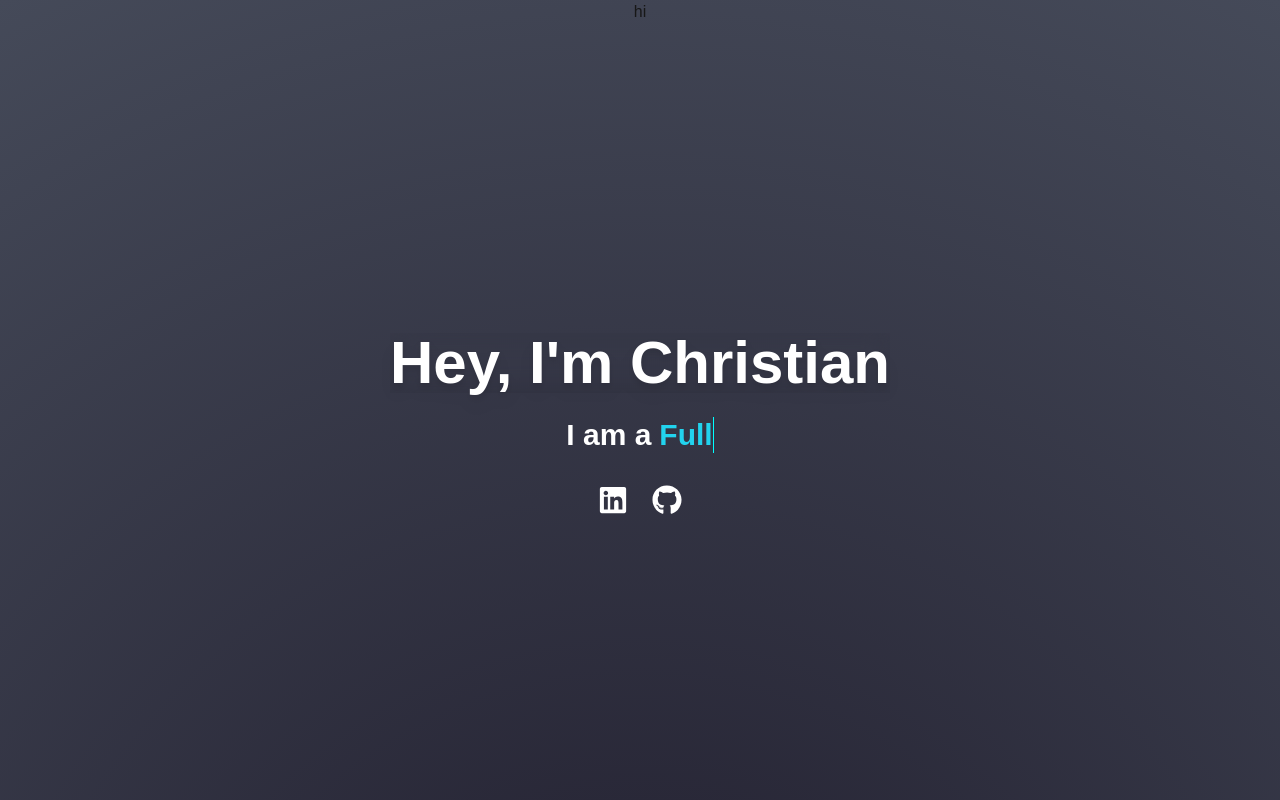
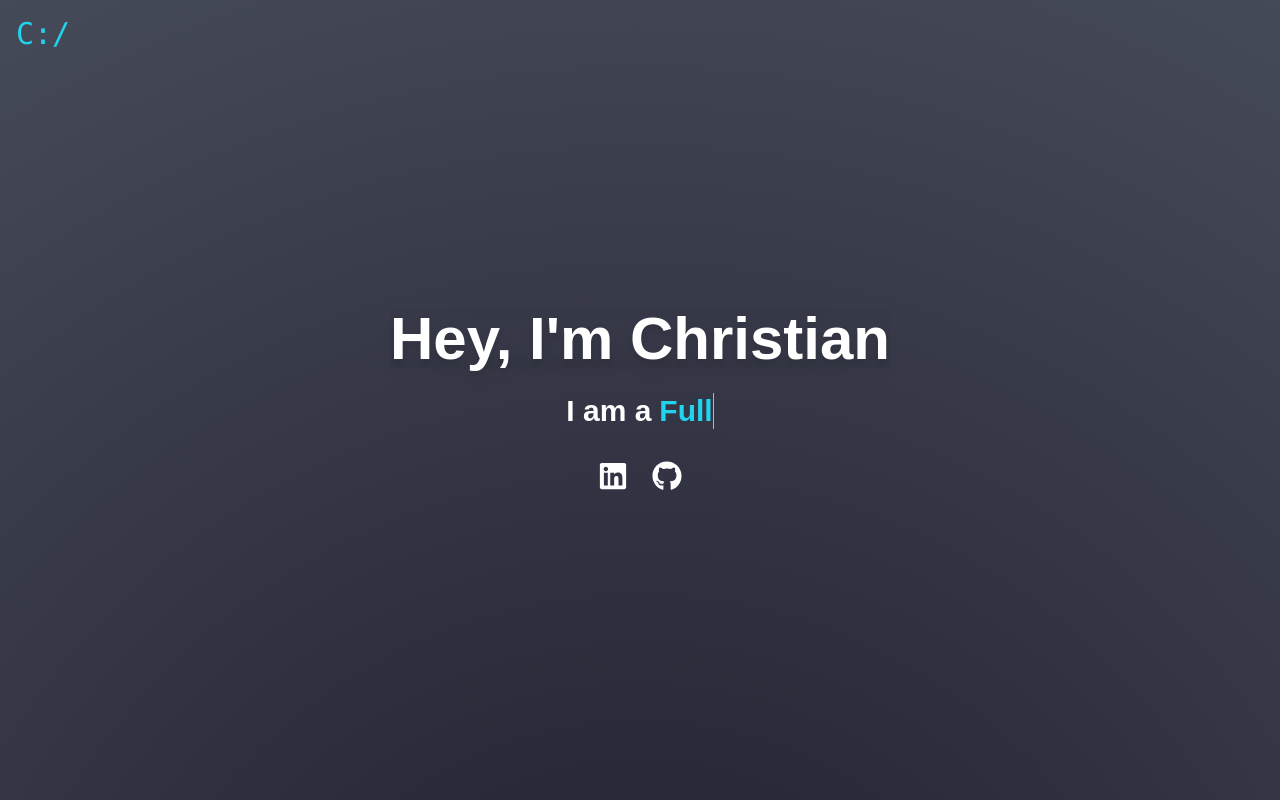
Before and after one commit to christiangdiaz/ChristianPortfolio, a Next.js app: page / in a window 1280 px wide. Shown: the top 800 px of the page. Built offline with nearby package versions, Linux system fonts and the light colour scheme.

Commit message:
added branding to top left

```diff
--- a/src/app/page.js
+++ b/src/app/page.js
@@ -28,8 +28,9 @@ export default function Home() {
   }, [handleMouseMove]);
 
   return (
+    <div>
+      <p className='absolute top-4 left-4 text-cyan-400 text-3xl font-mono' style={{userSelect: 'none'}}>C:/</p>
     <div className="flex flex-col items-center min-h-screen">
-      <p className='bottom-0'>hi</p>
       <section className="flex flex-col items-center justify-center min-h-screen py-8 px-4 md:px-8" id="hero">
         <h1 className="text-4xl md:text-6xl font-extrabold text-white drop-shadow-lg backdrop-blur-md mb-4 text-center" style={{ userSelect: 'none' }}>
           Hey, I'm Christian
@@ -65,5 +66,6 @@ export default function Home() {
       <Projects />
       <Contact />
     </div>
+    </div>
   );
 }
```
